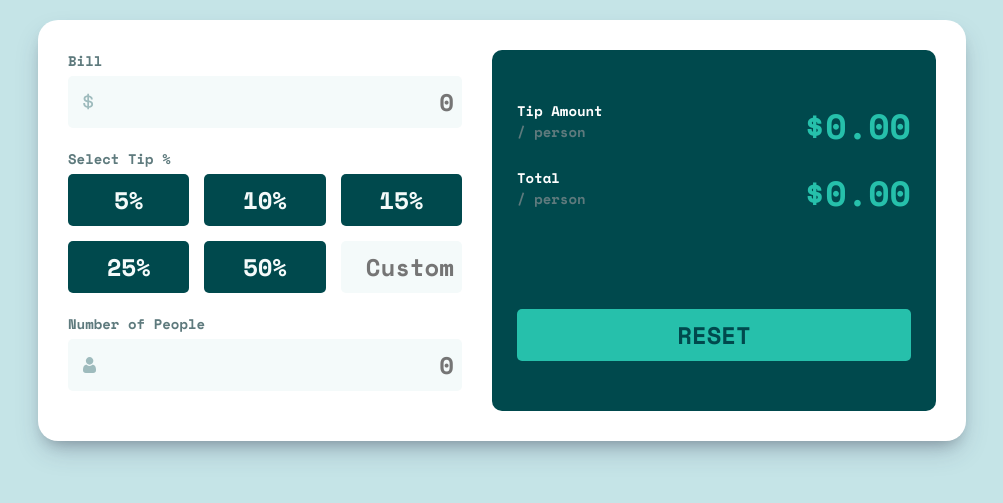
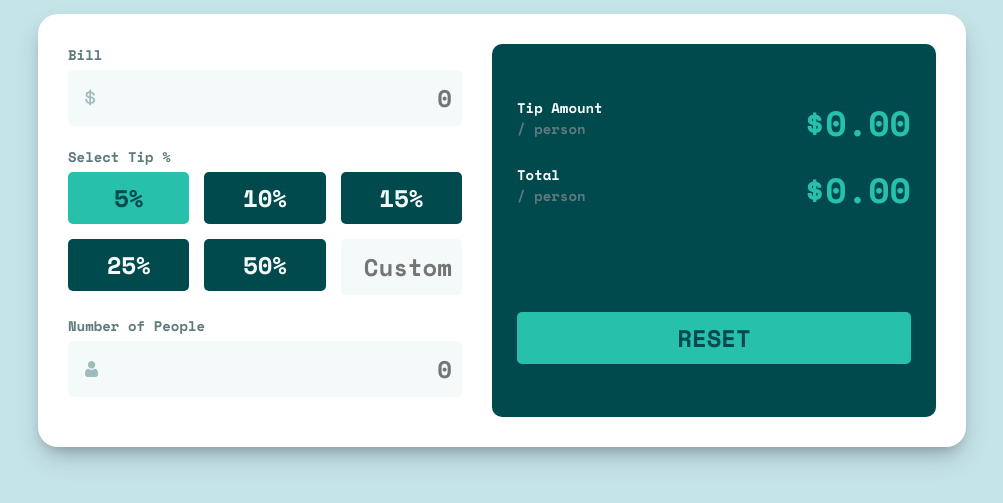
Before and after one commit to humbruno/tip-calculator, a website: page index.html in a window 1280 px wide. Both pictures are taken after a click on the button "5%". Shown: the part 215-718 px from the top of the page, without its empty margins (138-1141 px from the left). Drawn offline with nearby package versions, Linux system fonts and the light colour scheme.

Commit message:
Added starter JS validation

```diff
--- a/app/js/script.js
+++ b/app/js/script.js
@@ -0,0 +1,14 @@
+const tipButtons = document.querySelectorAll("li .btn");
+let selectedTip = 0;
+
+for (const button of tipButtons) {
+  button.addEventListener("click", () => {
+    for (let i = 0; i < tipButtons.length; i++) {
+      tipButtons[i].classList.remove("selected");
+    }
+
+    button.classList.toggle("selected");
+    selectedTip = button.value / 100;
+    console.log(selectedTip);
+  });
+}
--- a/app/scss/style.scss
+++ b/app/scss/style.scss
@@ -45,7 +45,7 @@ input {
   font-family: var(--fontPrimary);
   text-align: right;
   background-color: var(--veryLightGrayishCyan);
-  border: none;
+  border: 2px solid transparent;
   padding: 8px;
   border-radius: 5px;
   font-size: rem(24);
--- a/index.html
+++ b/index.html
@@ -38,11 +38,11 @@
         <div class="input__btn-wrapper">
           <h2>Select Tip %</h2>
           <ul>
-            <li><button class="btn">5%</button></li>
-            <li><button class="btn">10%</button></li>
-            <li><button class="btn">15%</button></li>
-            <li><button class="btn">25%</button></li>
-            <li><button class="btn">50%</button></li>
+            <li><button class="btn" value="5">5%</button></li>
+            <li><button class="btn" value="10">10%</button></li>
+            <li><button class="btn" value="15">15%</button></li>
+            <li><button class="btn" value="25">25%</button></li>
+            <li><button class="btn" value="50">50%</button></li>
             <li><input type="text" placeholder="Custom" /></li>
           </ul>
         </div>
```
Also changed, not shown: css/style.css.
